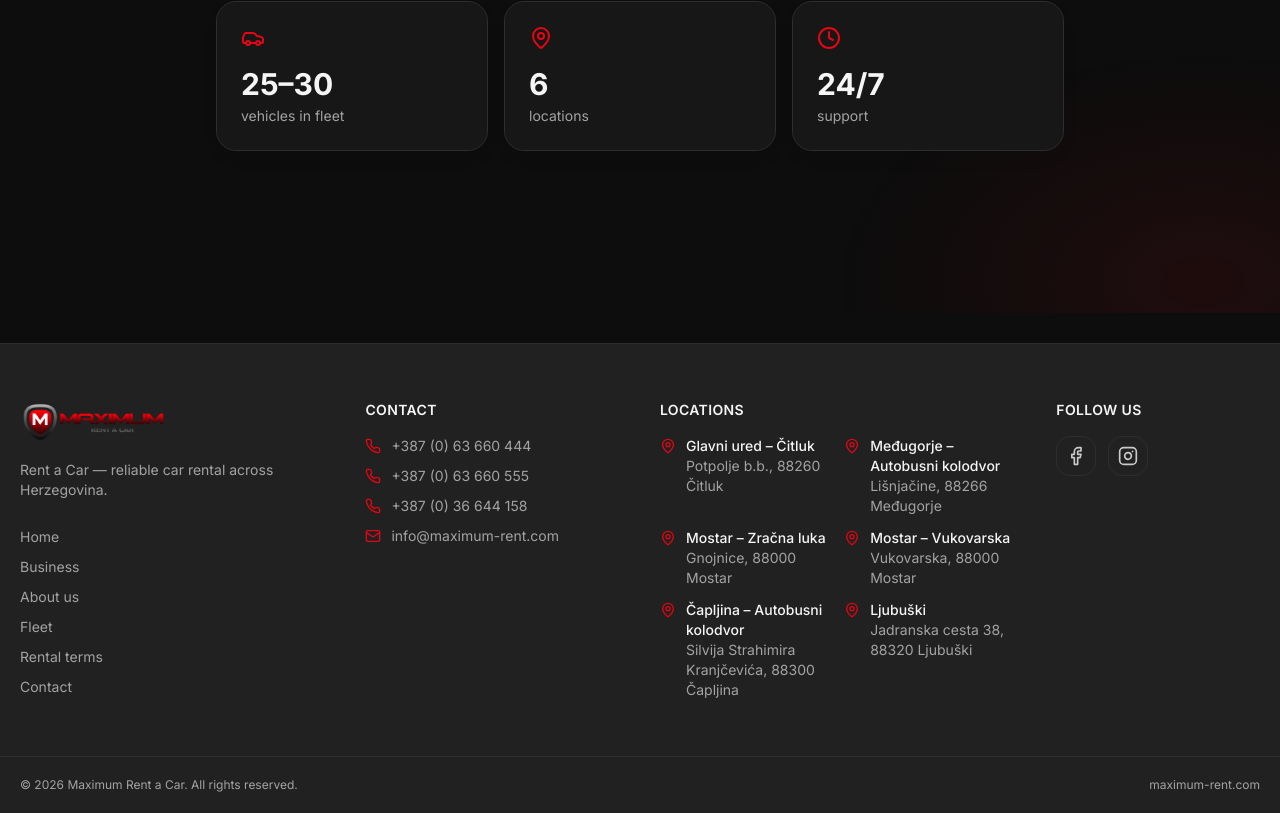
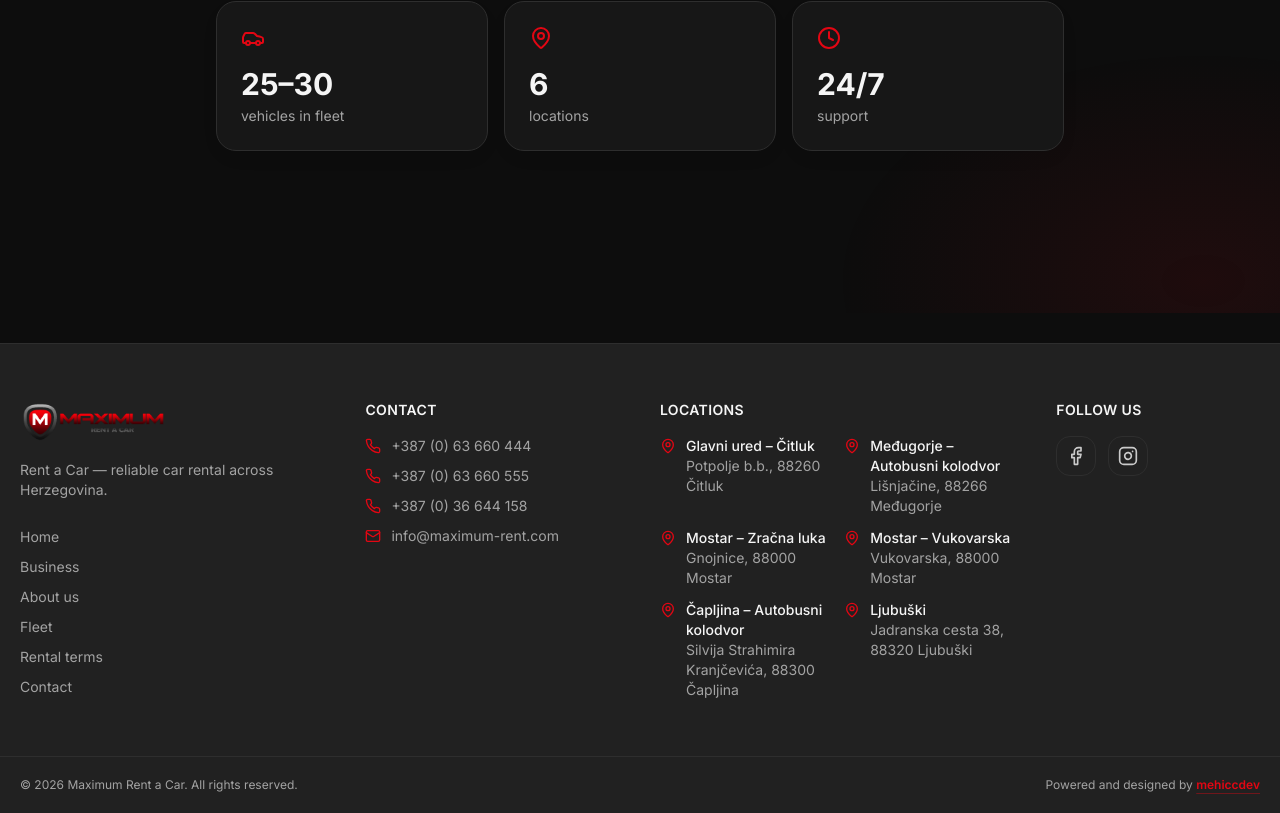
Before and after one commit to Bakeee99/maximum-rent, a Next.js app: page /en/o-nama in a window 1280 px wide. Shown: the part 487-1300 px from the top of the page. Built offline with nearby package versions, Linux system fonts and the light colour scheme; no server answers.

Commit message:
Footer credit: Powered and designed by mehiccdev

```diff
--- a/components/layout/Footer.tsx
+++ b/components/layout/Footer.tsx
@@ -110,7 +110,17 @@ export function Footer() {
           <span>
             © {year} {SITE.name}. {t("rights")}
           </span>
-          <span>{SITE.domain}</span>
+          <span>
+            Powered and designed by{" "}
+            <a
+              href="https://mehiccdev.com"
+              target="_blank"
+              rel="noopener"
+              className="font-semibold text-brand underline decoration-brand/40 decoration-1 underline-offset-4 transition-colors hover:text-brand-700 hover:decoration-brand"
+            >
+              mehiccdev
+            </a>
+          </span>
         </div>
       </div>
     </footer>
```
